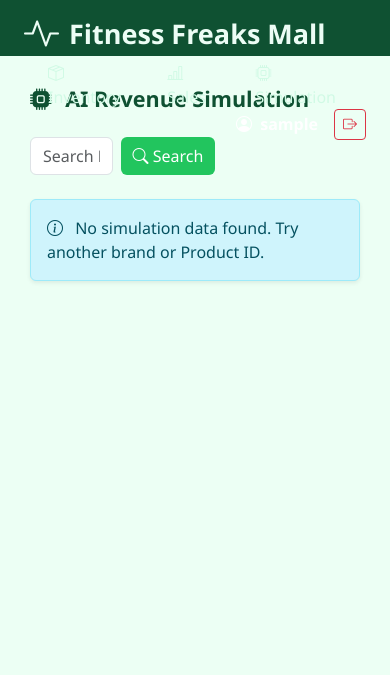
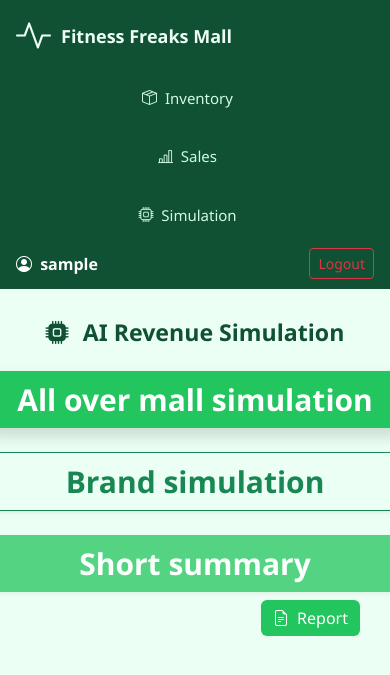
Before and after one commit to wtwinds/Fitness_Mall, a Flask app: page /simulation in a window 390 px wide. Shown: the top 675 px of the page. Run offline with Flask 3, Linux system fonts and the light colour scheme; the visitor is signed in with stand-in values (Sample User, id 1); data that the repository does not hold is empty.

Commit message:
Mall commit

```diff
--- a/app.py
+++ b/app.py
@@ -53,6 +53,13 @@ def dashboard():
 def select_brand(brand):
     session["brand"] = brand
     return redirect("/dashboard")
+
+# -------- SIMULATION LANDING PAGE --------
+@app.route("/simulation")
+def simulation_home():
+    if "user" not in session:
+        return redirect("/")
+    return render_template("simulation_home.html", user=session["user"])
 
 # ---------- INVENTORY ----------
 @app.route("/inventory")
@@ -138,8 +145,8 @@ def sales():
     )
 
 #-----------Simulation----------
-@app.route("/simulation")
-def simulation():
+@app.route("/short-summary")
+def short_summary():
     if "user" not in session:
         return redirect("/")
 
@@ -203,7 +210,7 @@ def simulation():
         items.append(item)
 
     return render_template(
-        "simulation.html",
+        "short_summary.html",
         user=session["user"],
         items=items,
         selected_brand=brand,
--- a/static/css/style.css
+++ b/static/css/style.css
@@ -38,7 +38,16 @@ body.light-page {
    ===================== */
 .mall-nav {
     background: #0f5132;
-    height: 56px;
+    display: flex;
+    align-items: center;
+    padding: 10px 16px;
+}
+
+/* NAV CENTER ALIGN */
+.nav-menu {
+    display: flex;
+    gap: 20px;
+    align-items: center;
 }
 
 .mall-brand {
@@ -155,3 +164,81 @@ body.light-page {
 .wide-container {
     max-width: 1400px;
 }
+
+/* =====================
+   SIMULATION HOME BUTTONS
+   ===================== */
+
+/* Big center buttons */
+.sim-btn {
+    width: 420px;
+    font-size: 30px;
+    font-weight: 700;
+    border-radius: 10px;
+    transition: all 0.2s ease;
+    /* smooth hover */
+}
+
+.sim-btn:hover {
+    transform: translateY(-2px);
+}
+
+/* Report button bottom-right */
+.sim-report-wrapper {
+    display: flex;
+    justify-content: flex-end;
+    margin-top: 8px;
+}
+
+/* =====================
+   MOBILE NAVBAR FIX
+   ===================== */
+@media (max-width: 768px) {
+
+    .mall-nav {
+        flex-wrap: wrap;
+        height: auto;
+        padding: 10px 12px;
+    }
+
+    /* SHOW toggle */
+    .nav-toggle {
+        display: block;
+    }
+
+    /* Hide menu default */
+    .nav-menu {
+        display: none;
+        flex-direction: column;
+        width: 100%;
+        background: #0f5132;
+        margin-top: 8px;
+        padding: 8px 10px;
+        border-radius: 8px;
+    }
+
+    /* Toggle active */
+    .nav-menu.show-menu {
+        display: flex;
+    }
+
+    /* Links spacing */
+    .mall-link {
+        padding: 8px 4px;
+        font-size: 15px;
+    }
+
+    /* Right user row */
+    .nav-right {
+        width: 100%;
+        display: flex;
+        justify-content: space-between;
+        align-items: center;
+        margin-top: 6px;
+    }
+
+    /* Brand smaller */
+    .mall-brand {
+        font-size: 18px;
+    }
+}
--- a/templates/navbar.html
+++ b/templates/navbar.html
@@ -17,19 +17,24 @@
 </head>
 
 <body>
+    <nav class="navbar mall-nav px-3">
 
-    <nav class="navbar mall-nav px-4">
-        <!-- Brand -->
-        <a href="/home" class="mall-brand text-decoration-none">
-            <i class="bi bi-activity me-1"></i> Fitness Freaks Mall
-        </a>
+        <!-- LEFT: BRAND + TOGGLE -->
+        <div class="d-flex align-items-center gap-2">
 
+            <!-- MOBILE TOGGLE -->
+            <!-- <button class="nav-toggle d-md-none" onclick="toggleMenu()">
+                <i class="bi bi-list"></i>
+            </button> -->
 
-        <!-- Menu -->
-        <div class="d-flex gap-3 ms-4">
-            <!-- <a href="/dashboard" class="mall-link">
-                <i class="bi bi-grid me-1"></i> Dashboard
-            </a> -->
+            <!-- BRAND -->
+            <a href="/home" class="mall-brand text-decoration-none">
+                <i class="bi bi-activity me-1"></i> Fitness Freaks Mall
+            </a>
+        </div>
+
+        <!-- CENTER MENU -->
+        <div class="nav-menu mx-auto d-flex align-items-center" id="navMenu">
             <a href="/inventory" class="mall-link">
                 <i class="bi bi-box-seam me-1"></i> Inventory
             </a>
@@ -41,21 +46,27 @@
             <a href="/simulation" class="mall-link">
                 <i class="bi bi-cpu me-1"></i> Simulation
             </a>
-
         </div>
 
-        <!-- Right Side -->
-        <div class="ms-auto d-flex align-items-center gap-3">
+        <!-- RIGHT USER -->
+        <div class="nav-right">
             <span class="text-white fw-semibold">
                 <i class="bi bi-person-circle me-1"></i> {{ user }}
             </span>
 
             <a href="/logout" class="btn btn-outline-danger btn-sm">
-                <i class="bi bi-box-arrow-right"></i>
+                Logout
             </a>
         </div>
+
     </nav>
 
+    <!-- TOGGLE SCRIPT -->
+    <!-- <script>
+        function toggleMenu() {
+            document.getElementById("navMenu").classList.toggle("show-menu");
+        }
+    </script> -->
 </body>
 
 </html>
--- a/templates/simulation.html
+++ b/templates/short_summary.html
@@ -22,7 +22,7 @@
         </h4>
 
         <!-- FILTER + SEARCH -->
-        <form method="GET" action="/simulation" class="mb-4 d-flex gap-2">
+        <form method="GET" action="/short-summary" class="mb-4 d-flex gap-2">
 
             <!-- BRAND FILTER -->
             <!-- <select name="brand" class="form-select w-25">
--- /dev/null
+++ b/templates/simulation_home.html
@@ -0,0 +1,56 @@
+<!DOCTYPE html>
+<html lang="en">
+
+<head>
+    <meta charset="UTF-8">
+    <title>Simulation</title>
+
+    <link href="https://cdn.jsdelivr.net/npm/bootstrap@5.3.2/dist/css/bootstrap.min.css" rel="stylesheet">
+    <link href="https://cdn.jsdelivr.net/npm/bootstrap-icons/font/bootstrap-icons.css" rel="stylesheet">
+    <link rel="stylesheet" href="/static/css/style.css">
+</head>
+
+<body class="light-page">
+
+    {% include "navbar.html" %}
+
+    <div class="mall-container text-center">
+
+        <!-- TITLE -->
+        <h3 class="page-title mb-4">
+            <i class="bi bi-cpu-fill me-2"></i>
+            AI Revenue Simulation
+        </h3>
+
+        <!-- CENTER BUTTONS -->
+        <div class="d-flex flex-column align-items-center gap-4 mt-4">
+
+            <!-- ALL SIMULATION -->
+            <a href="/all-simulation" class="btn btn-success sim-btn shadow">
+                All over mall simulation
+            </a>
+
+            <!-- BRAND SIMULATION -->
+            <a href="/brand-simulation" class="btn btn-outline-success sim-btn shadow-sm">
+                Brand simulation
+            </a>
+
+            <!-- SHORT SUMMARY -->
+            <a href="/short-summary" class="btn btn-success sim-btn shadow-sm opacity-75">
+                Short summary
+            </a>
+
+        </div>
+
+        <!-- REPORT BUTTON (BOTTOM RIGHT FLOATING) -->
+        <div class="sim-report-wrapper">
+            <a href="#" class="btn btn-success report-btn">
+                <i class="bi bi-file-earmark-text me-1"></i> Report
+            </a>
+        </div>
+
+    </div>
+
+</body>
+
+</html>
```
Also changed, not shown: templates/home.html (+4 -4 lines).
